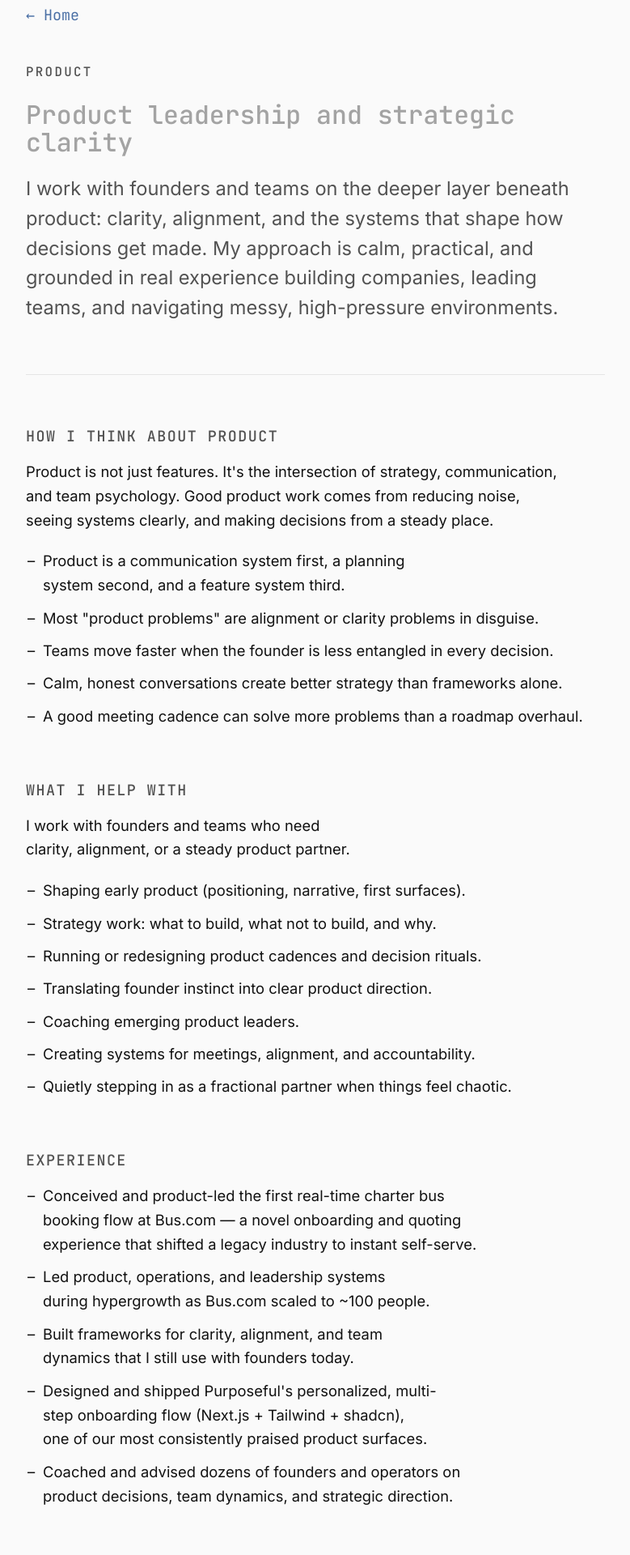
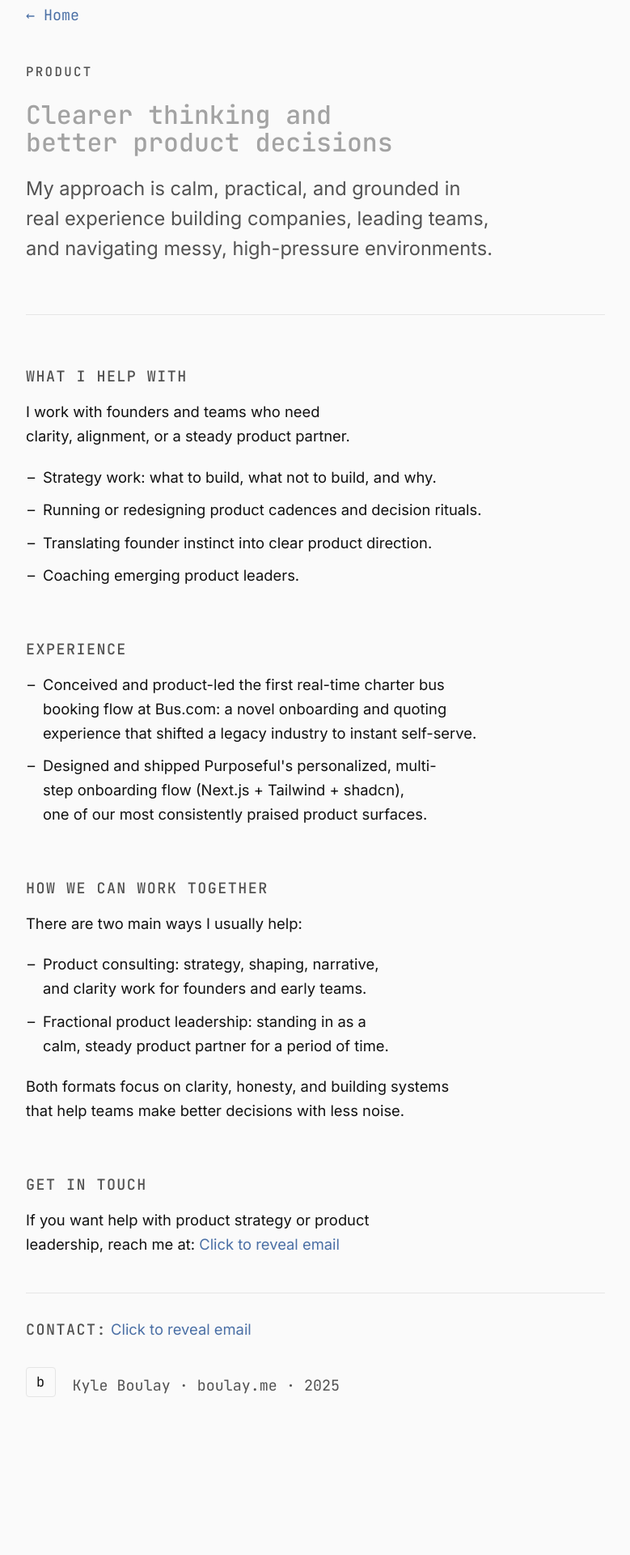
Before and after one commit to kysebo/boulay-site, a Next.js app: page /product in a window 1280 px wide. Shown: the part 80-2000 px from the top of the page at 81% size, without its empty margins (31-810 px from the left). After the commit the page ends 1856 px from the top, so only its background shows below. Built offline with nearby package versions, Linux system fonts and the light colour scheme.

Commit message:
enhanced product page

```diff
--- a/app/frontend/page.tsx
+++ b/app/frontend/page.tsx
@@ -39,7 +39,7 @@ export default function Frontend() {
                   </p>
                 </header>
 
-                <section className={sectionSpacing}>
+                <section className="mt-6 border-t border-neutral-200 pt-12">
                   <h2 className={`${titleFont} text-sm uppercase tracking-[0.08em] font-medium text-neutral-600 mb-3`}>
                     How I think about frontend
                   </h2>
--- a/app/product/page.tsx
+++ b/app/product/page.tsx
@@ -1,6 +1,7 @@
 import Link from 'next/link'
 import { Balancer } from 'react-wrap-balancer'
 import Footer from '@/components/Footer'
+import EmailReveal from '@/components/EmailReveal'
 
 export default function ProductPage() {
   return (
@@ -23,37 +24,18 @@ export default function ProductPage() {
                 PRODUCT
               </p>
               <h1 className="font-mono text-2xl md:text-2xl font-medium leading-[1.1] text-neutral-400">
-                Product leadership and strategic clarity
+                <Balancer>Clearer thinking and better product decisions</Balancer>
               </h1>
               <p className="mt-4 text-base md:text-lg text-neutral-600">
                 <Balancer>
-                  I work with founders and teams on the deeper layer beneath product: clarity, alignment, and the systems that shape how decisions get made. My approach is calm, practical, and grounded in real experience building companies, leading teams, and navigating messy, high-pressure environments.
+                  My approach is calm, practical, and grounded in real experience building companies, leading teams, and navigating messy, high-pressure environments.
                 </Balancer>
               </p>
             </section>
           </header>
 
-          {/* SECTION 1: How I think about product */}
+          {/* SECTION 1: What I help with */}
           <section className="mt-6 border-t border-neutral-200 pt-12">
-            <h2 className="font-mono text-sm uppercase tracking-[0.08em] font-medium text-neutral-600 mb-3">
-              How I think about product
-            </h2>
-            <p className="text-sm leading-relaxed mb-4">
-              <Balancer>
-                Product is not just features. It's the intersection of strategy, communication, and team psychology. Good product work comes from reducing noise, seeing systems clearly, and making decisions from a steady place.
-              </Balancer>
-            </p>
-            <ul className="space-y-2 text-sm leading-relaxed list-['–__'] pl-4">
-              <li><Balancer>Product is a communication system first, a planning system second, and a feature system third.</Balancer></li>
-              <li><Balancer>Most "product problems" are alignment or clarity problems in disguise.</Balancer></li>
-              <li><Balancer>Teams move faster when the founder is less entangled in every decision.</Balancer></li>
-              <li><Balancer>Calm, honest conversations create better strategy than frameworks alone.</Balancer></li>
-              <li><Balancer>A good meeting cadence can solve more problems than a roadmap overhaul.</Balancer></li>
-            </ul>
-          </section>
-
-          {/* SECTION 2: What I help with */}
-          <section className="mt-12">
             <h2 className="font-mono text-sm uppercase tracking-[0.08em] font-medium text-neutral-600 mb-3">
               What I help with
             </h2>
@@ -63,43 +45,37 @@ export default function ProductPage() {
               </Balancer>
             </p>
             <ul className="space-y-2 text-sm leading-relaxed list-['–__'] pl-4">
-              <li><Balancer>Shaping early product (positioning, narrative, first surfaces).</Balancer></li>
               <li><Balancer>Strategy work: what to build, what not to build, and why.</Balancer></li>
               <li><Balancer>Running or redesigning product cadences and decision rituals.</Balancer></li>
               <li><Balancer>Translating founder instinct into clear product direction.</Balancer></li>
               <li><Balancer>Coaching emerging product leaders.</Balancer></li>
-              <li><Balancer>Creating systems for meetings, alignment, and accountability.</Balancer></li>
-              <li><Balancer>Quietly stepping in as a fractional partner when things feel chaotic.</Balancer></li>
             </ul>
           </section>
 
-          {/* SECTION 3: Experience */}
+          {/* SECTION 2: Experience */}
           <section className="mt-12">
             <h2 className="font-mono text-sm uppercase tracking-[0.08em] font-medium text-neutral-600 mb-3">
               Experience
             </h2>
             <ul className="space-y-2 text-sm leading-relaxed list-['–__'] pl-4">
-              <li><Balancer>Conceived and product-led the first real-time charter bus booking flow at Bus.com — a novel onboarding and quoting experience that shifted a legacy industry to instant self-serve.</Balancer></li>
-              <li><Balancer>Led product, operations, and leadership systems during hypergrowth as Bus.com scaled to ~100 people.</Balancer></li>
-              <li><Balancer>Built frameworks for clarity, alignment, and team dynamics that I still use with founders today.</Balancer></li>
+              <li><Balancer>Conceived and product-led the first real-time charter bus booking flow at Bus.com: a novel onboarding and quoting experience that shifted a legacy industry to instant self-serve.</Balancer></li>
               <li><Balancer>Designed and shipped Purposeful's personalized, multi-step onboarding flow (Next.js + Tailwind + shadcn), one of our most consistently praised product surfaces.</Balancer></li>
-              <li><Balancer>Coached and advised dozens of founders and operators on product decisions, team dynamics, and strategic direction.</Balancer></li>
             </ul>
           </section>
 
-          {/* SECTION 4: How we can work together */}
+          {/* SECTION 3: How we can work together */}
           <section className="mt-12">
             <h2 className="font-mono text-sm uppercase tracking-[0.08em] font-medium text-neutral-600 mb-3">
               How we can work together
             </h2>
             <p className="text-sm leading-relaxed mb-4">
               <Balancer>
-                Two main ways I usually help:
+                There are two main ways I usually help:
               </Balancer>
             </p>
             <ul className="space-y-2 text-sm leading-relaxed list-['–__'] pl-4">
-              <li><Balancer>Product consulting — strategy, shaping, narrative, and clarity work for founders and early teams.</Balancer></li>
-              <li><Balancer>Fractional product leadership — standing in as a calm, steady product partner for a period of time.</Balancer></li>
+              <li><Balancer>Product consulting: strategy, shaping, narrative, and clarity work for founders and early teams.</Balancer></li>
+              <li><Balancer>Fractional product leadership: standing in as a calm, steady product partner for a period of time.</Balancer></li>
             </ul>
             <p className="text-sm leading-relaxed mt-4">
               <Balancer>
@@ -108,17 +84,14 @@ export default function ProductPage() {
             </p>
           </section>
 
-          {/* SECTION 5: Get in touch */}
+          {/* SECTION 4: Get in touch */}
           <section className="mt-12">
             <h2 className="font-mono text-sm uppercase tracking-[0.08em] font-medium text-neutral-600 mb-3">
               Get in touch
             </h2>
             <p className="text-sm leading-relaxed">
               <Balancer>
-                If you want help with product strategy or product leadership, you can reach me at{' '}
-                <a href="mailto:kyle@boulay.me" className="text-[#4a6fa5] underline-offset-2">
-                  kyle@boulay.me
-                </a>
+                If you want help with product strategy or product leadership, reach me at: <EmailReveal />
               </Balancer>
             </p>
           </section>
--- a/components/DesignTunerContainer.tsx
+++ b/components/DesignTunerContainer.tsx
@@ -17,7 +17,7 @@ interface TunerState {
 const STORAGE_KEY = 'frontend-design-tuner-v1'
 
 function getFontClass(font: Font): string {
-  return font === 'mono' ? 'font-mono' : ''
+  return font === 'mono' ? 'font-mono' : 'font-sans'
 }
 
 function getWidthClass(width: Width): string {
```
